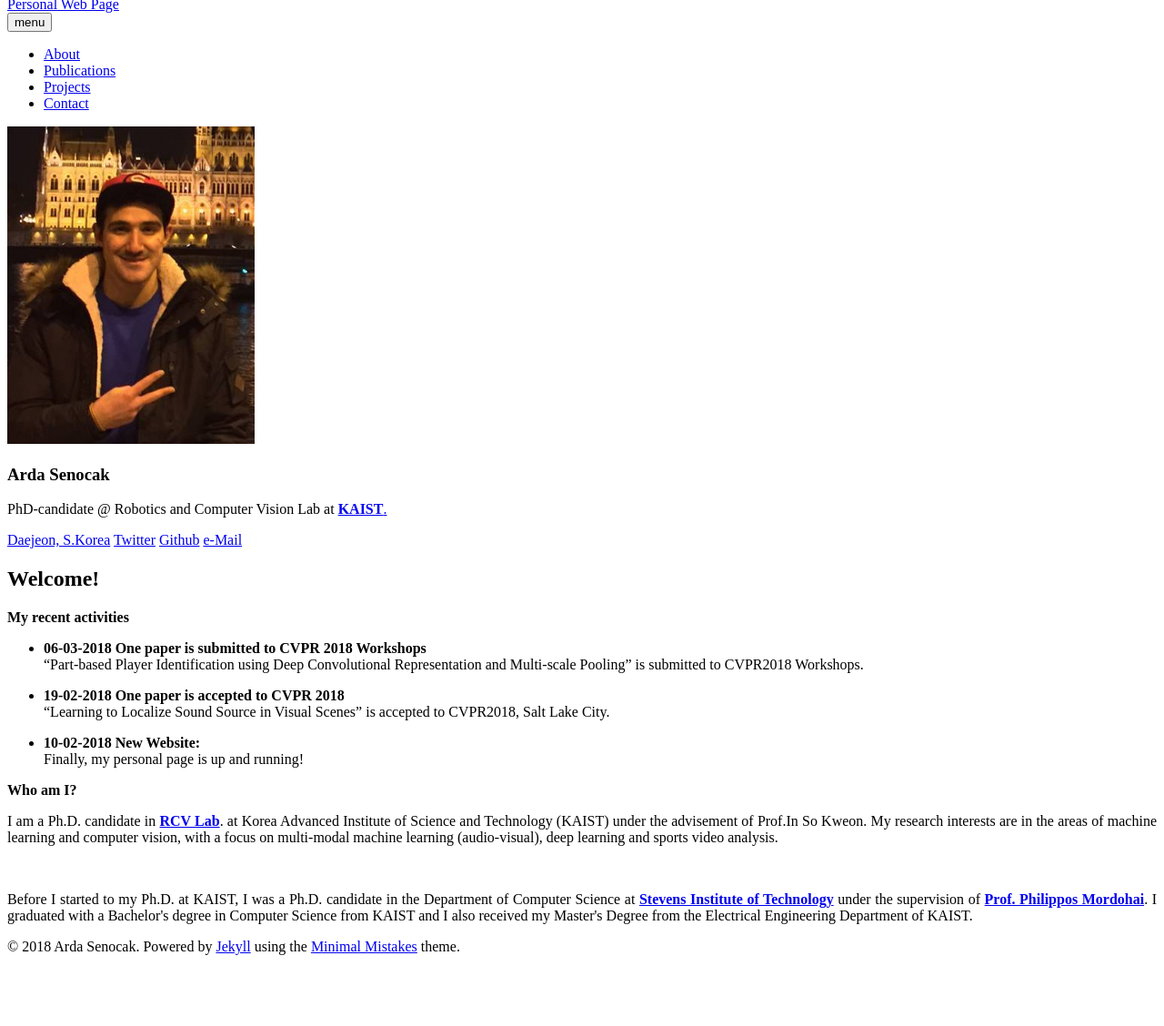
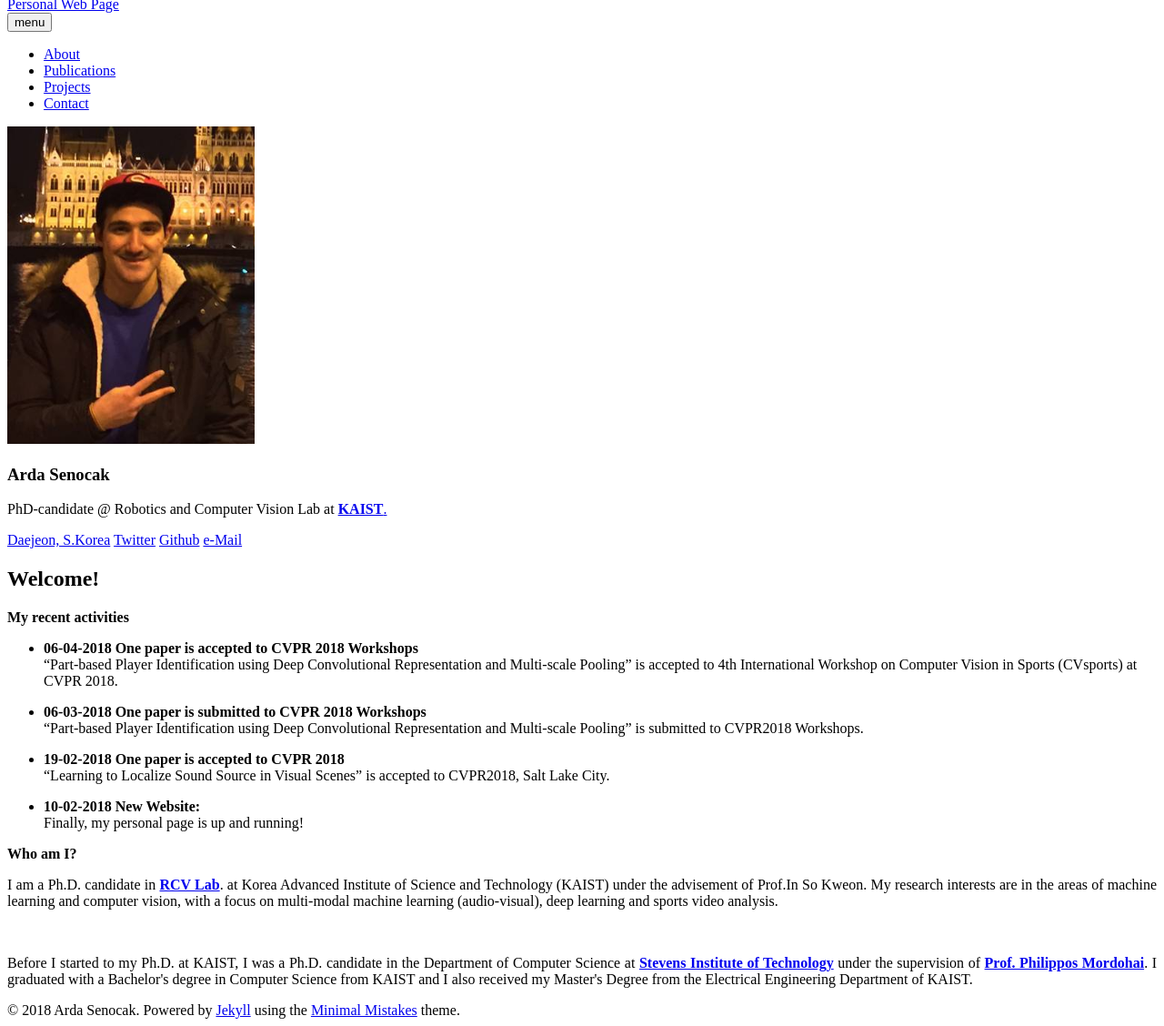
Before and after one commit to ardasnck/ardasnck.github.io, a Jekyll site: the page built from index.md, in a window 1280 px wide, cut to the strip 112-1240 px from the top of the page. Shown: the whole strip at 91% size. Built offline with Jekyll 4.4.1, drawn with Linux system fonts in a browser that asks for light colours; nearby versions of some CDN libraries; before the commit the page ends 1170 px from its top, so only the background shows below that.

Commit message:
Update index.md

```diff
--- a/index.md
+++ b/index.md
@@ -6,6 +6,9 @@ tags: [Jekyll, theme, responsive, blog, template]
 image: banner1.png
 ---
 **My recent activities**
+
+* **06-04-2018 One paper is accepted to CVPR 2018 Workshops** <br>
+"Part-based Player Identification using Deep Convolutional Representation and Multi-scale Pooling" is accepted to 4th International Workshop on Computer Vision in Sports (CVsports) at CVPR 2018.
 
 * **06-03-2018 One paper is submitted to CVPR 2018 Workshops** <br>
 "Part-based Player Identification using Deep Convolutional Representation and Multi-scale Pooling" is submitted to CVPR2018 Workshops.
```
